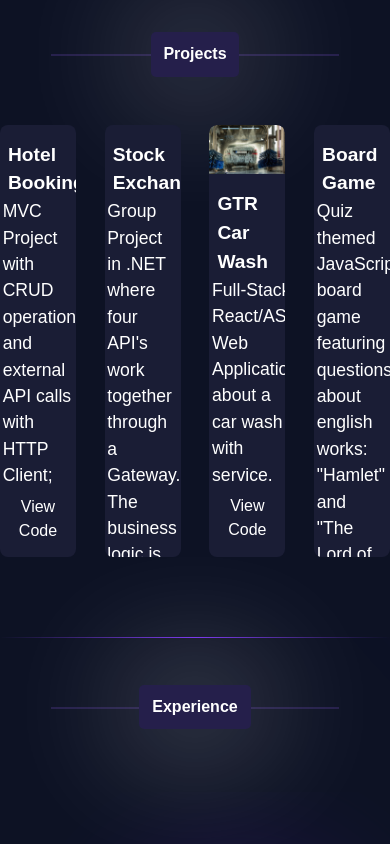
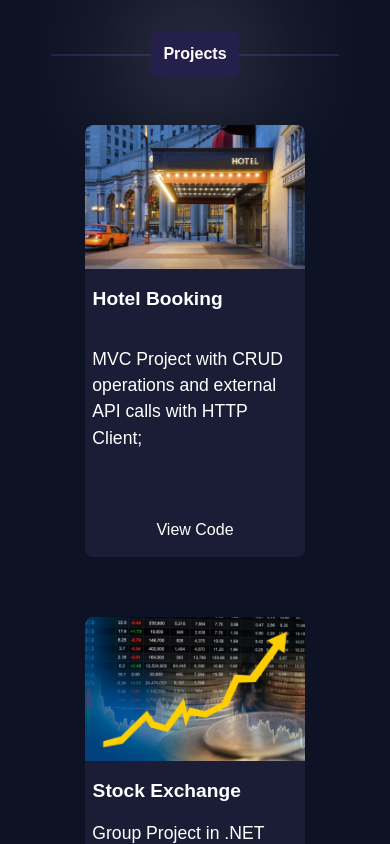
Before and after one commit to lyubomir2712/Portfolio, a React (Vite) app: page / in a window 390 px wide. Shown: the part 2920-3764 px from the top of the page. Built offline with nearby package versions, Linux system fonts and the light colour scheme; grey boxes are pictures that could not be loaded.

Commit message:
made the project section responsive

```diff
--- a/src/Components/ProjectsSection/ProjectsSection.css
+++ b/src/Components/ProjectsSection/ProjectsSection.css
@@ -11,9 +11,6 @@
 
 }
 
-/*.projects-card:hover .projects-card-image img{*/
-/*    transform: scale(1.2);*/
-/*}*/
 .projects-card:hover{
     border: 0.5px solid #546083;
     transform: scale(1.02);
@@ -93,3 +90,14 @@
     background-color: rgba(123, 0, 255, 0.34);
     border-radius: 0.3rem;
 }
+
+@media (max-width: 1200px) {
+    .projects-container {
+        flex-wrap: wrap;
+        justify-content: center;
+    }
+
+    .projects-card {
+        margin-bottom: 2rem;
+    }
+}
```
